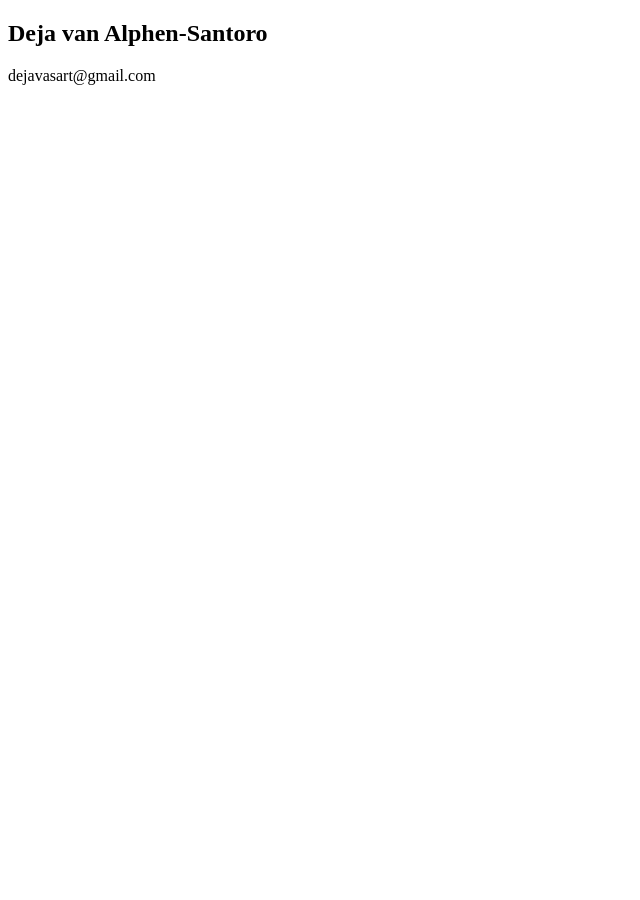
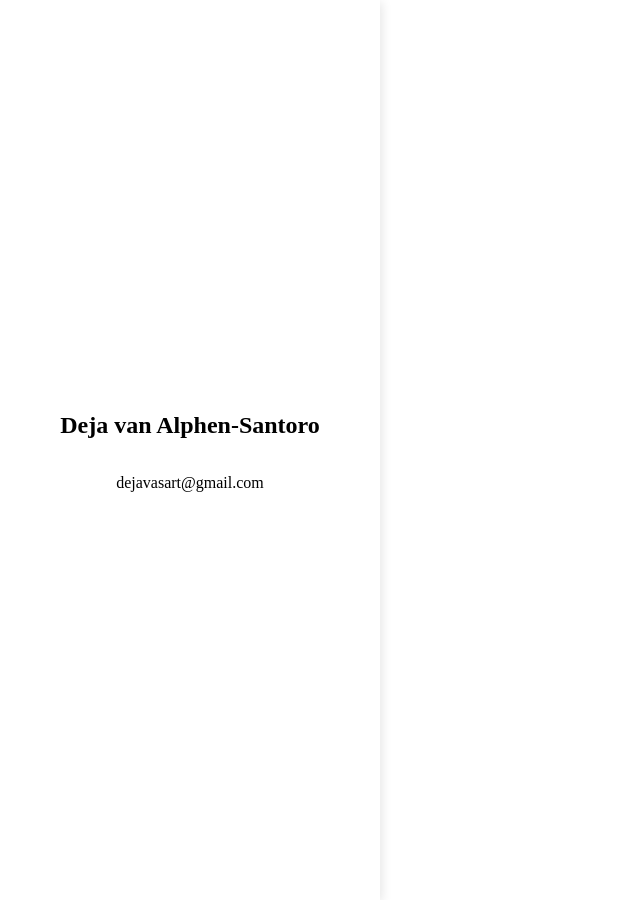
Before and after one commit to dejavasart/Portfolio, a Jekyll site: the page built from index.html, in a window 1280 px wide. Shown: the whole page, without its empty margins (0-640 px from the left). Built offline with Jekyll 4.4.1, drawn with Linux system fonts in a browser that asks for light colours.

Commit message:
Add files via upload

```diff
--- a/_config.yml
+++ b/_config.yml
@@ -1,8 +1,7 @@
 title: My Portfolio
 name: Deja van Alphen-Santoro
 email: dejavasart@gmail.com
-baseurl: /Portfolio/
-#url: https://dejavasart.github.io/Portfolio/
+baseurl: "/portfolio/"
 
 instagram: https://www.instagram.com/dvas.art
 linkedin: https://www.linkedin.com/in/dejavas/
--- a/_layouts/default.html
+++ b/_layouts/default.html
@@ -3,7 +3,7 @@
 <head>
 <meta charset="UTF-8">
 
-	<link rel="stylesheet" href="file:///Macintosh HD/Users/w0846891/Desktop/personalbrandsite/_layouts/{{ site.baseurl }}/assets/css/main.css">
+	<link rel="stylesheet" href="{{ site.baseurl }}/assets/css/main.css">
 <title>{{ site.title }} | {{ page.title }} </title>
 </head>
 
```
